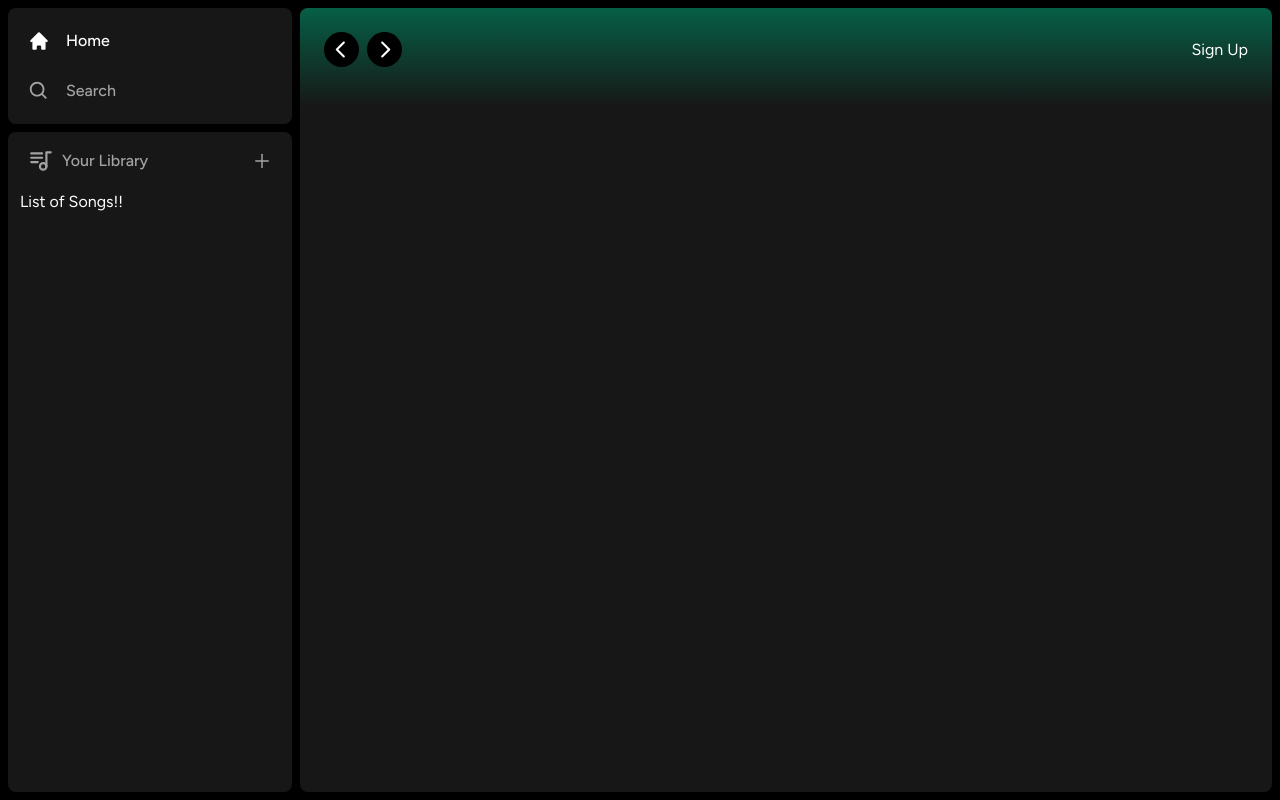
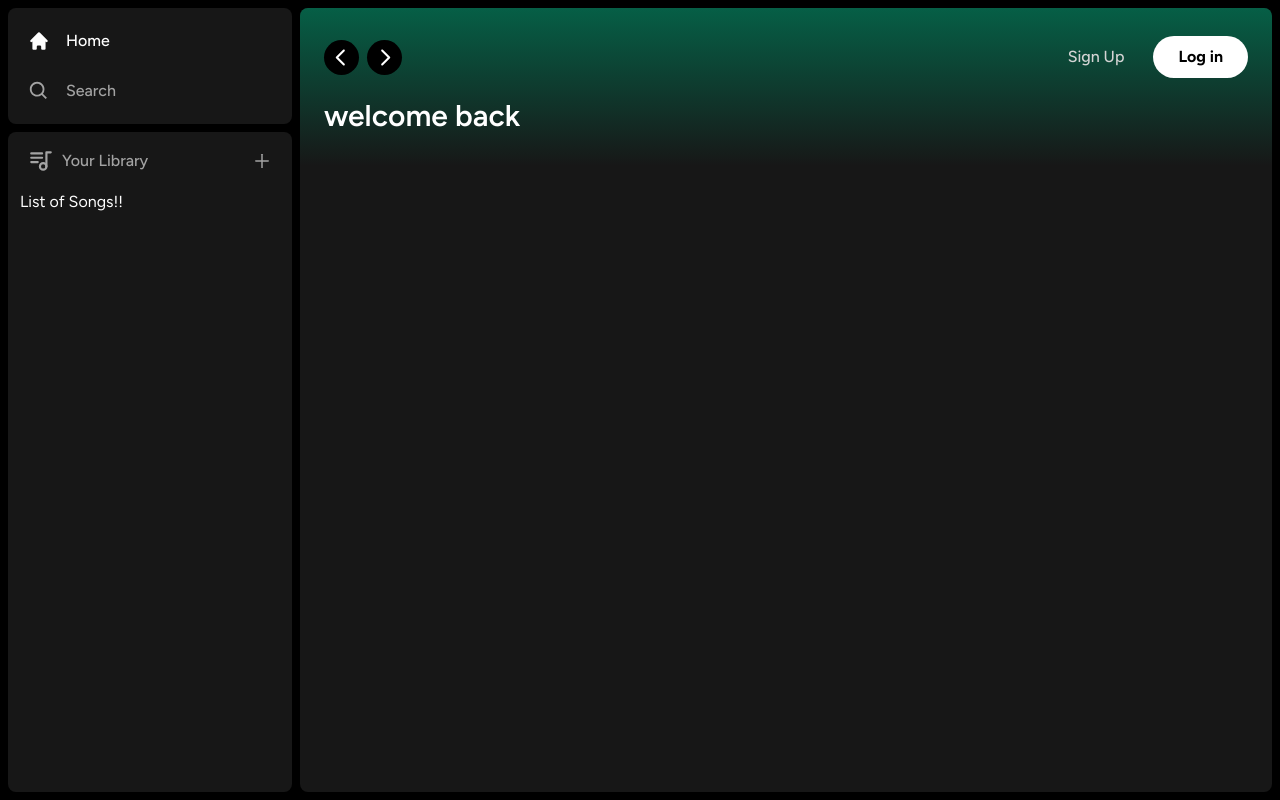
Before and after one commit to pokhengly/podcast, a Next.js app: page / in a window 1280 px wide. Built offline with nearby package versions, Linux system fonts and the light colour scheme.

Commit message:
add some code

```diff
--- a/app/(site)/page.tsx
+++ b/app/(site)/page.tsx
@@ -13,7 +13,30 @@ export default function Home() {
           "
         >
             <Header>
-                Header
+                <div className="mb-2">
+                    <h1
+                        className="
+                           text-white
+                           text-3xl
+                           font-semibold
+
+                           "
+                        >
+                        <div
+                            className="
+                                grid
+                                grid-cols-1
+                                sm:grid-cols-2
+                                xl:grid-cols-3
+                                gap-3
+                                mt-4
+                            ">
+
+
+                        </div>
+                        welcome back
+                    </h1>
+                </div>
             </Header>
         </div>
     )
--- a/components/Button.tsx
+++ b/components/Button.tsx
@@ -15,8 +15,25 @@ const Button = forwardRef<HTMLButtonElement, ButtonProps>(({
         <button
             type={type}
             className={twMerge(`
-
-                `)}
+            w-full
+            rounded-full
+            bg-green-500
+            border
+            border-transparent
+            px-3
+            py-3
+            disabled:cors-not-allowed
+            disabled:opacity-50
+            text-black
+            font-bold
+            hover:opacity-75
+            transition
+                `,
+                className
+            )}
+            disabled={disabled}
+            ref={ref}
+            {...props}
             >
             {children}
         </button>
--- a/components/Header.tsx
+++ b/components/Header.tsx
@@ -132,17 +132,36 @@ export const Header: React.FC<HeaderProps> = ({
                 >
                     <>
                         <div>
-                            <Button>
+                            <Button
+                                onClick={() => {}}
+                                className="
+                                    bg-transparent
+                                    text-neutral-300
+                                    font-medium
+                                    "
+                            >
                                 Sign Up
                             </Button>
+                        </div>
 
+                        <div>
+                            <Button
+                                onClick={() => {}}
+                                className="
+                                    bg-white
+                                    px-6
+                                    py-2
+                                    "
+                                >
+                                Log in
+                            </Button>
                         </div>
                     </>
 
                 </div>
 
             </div>
-
+            {children}
         </div>
     );
 };
--- a/components/SidebarItem.tsx
+++ b/components/SidebarItem.tsx
@@ -15,7 +15,7 @@ const SidebarItem: React.FC<SidebarItemProps> = ({
                                                      label,
                                                      active,
                                                      href
-}) => {
+                                                 }) => {
     return (
         <Link
             href={href}
```
